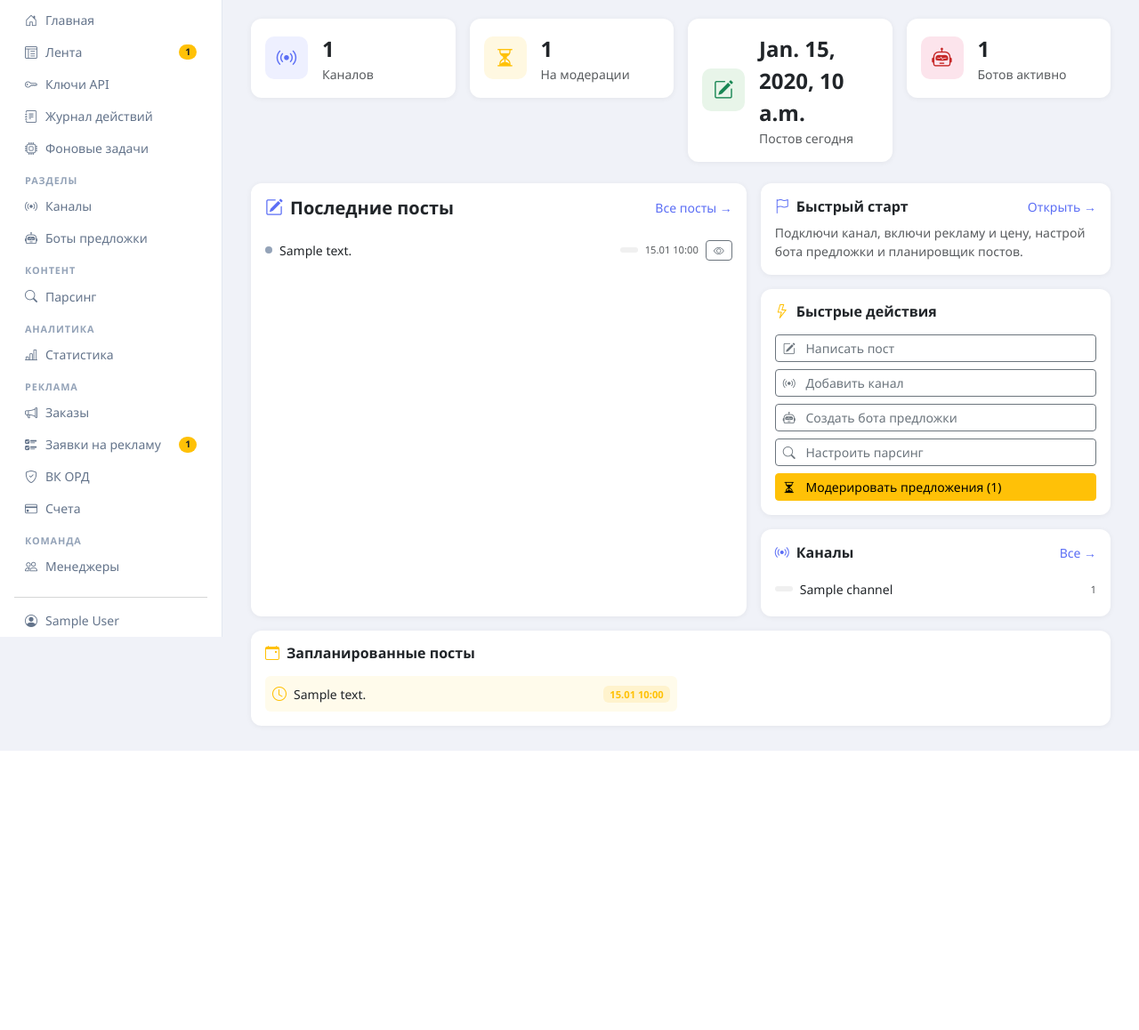
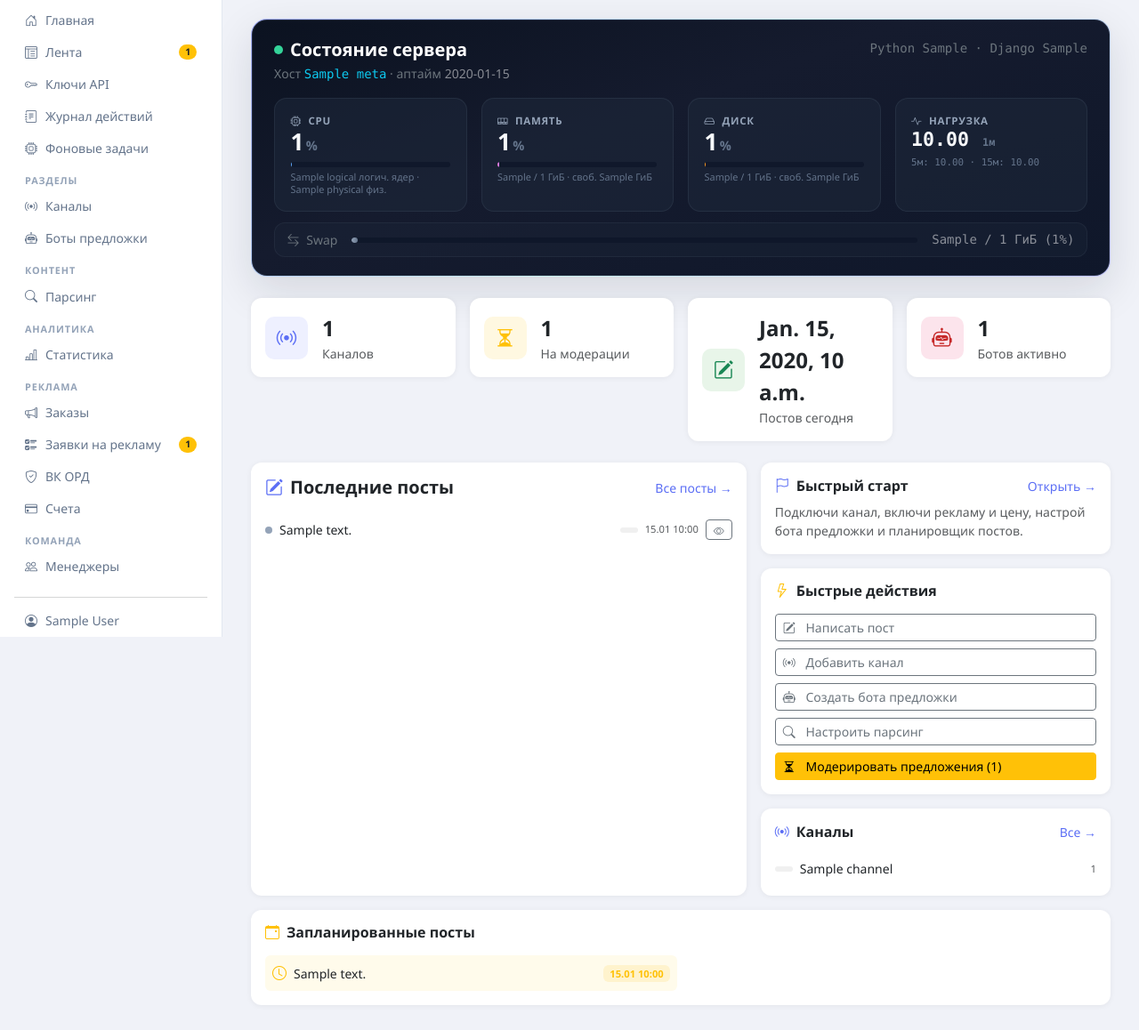
Before and after one commit to popovartem1997/pro_channels, a Django app: template templates/accounts/dashboard.html in a window 1280 px wide. Shown: the part 84-1242 px from the top of the page at 89% size. Before the commit the page ends 928 px from the top, so only its background shows below. Run offline with Django 4.2, Linux system fonts and the light colour scheme; a user stored in the database is signed in; tables that the repository leaves empty hold one stand-in row (values such as "Sample post"); the template is opened without the code that fills it: most values are stand-ins (such as "Sample title", 1, 10 or a date in 2020); some libraries are stand-ins or nearby versions.

Commit message:
Сохранение · main · 2026-04-05 15:06 — views.py, server_stats.py, requirements.txt, dashboard.html, … · 5 files changed, 342 insertions(+), 2 deletions(-)

```diff
--- a/requirements.txt
+++ b/requirements.txt
@@ -32,6 +32,7 @@ WeasyPrint==60.2
 Pillow==10.2.0
 
 # ─── Утилиты ──────────────────────────────────────────────────────────────────
+psutil==6.1.1
 django-storages==1.14.2
 Markdown==3.5.2
 pytz==2024.1
--- a/templates/accounts/dashboard.html
+++ b/templates/accounts/dashboard.html
@@ -4,6 +4,67 @@
 
 {% block extra_css %}
 .stat-icon { width:48px;height:48px;border-radius:10px;display:flex;align-items:center;justify-content:center;font-size:1.4rem;flex-shrink:0; }
+/* Панель «Состояние сервера» (суперпользователь) */
+.pc-server-shell {
+  border-radius: 18px;
+  padding: 1px;
+  background: linear-gradient(135deg, rgba(91,110,245,.5), rgba(45,212,191,.22), rgba(99,102,241,.35));
+  box-shadow: 0 16px 48px rgba(15, 23, 42, .12);
+}
+.pc-server-inner {
+  border-radius: 17px;
+  padding: 1.35rem 1.5rem 1.25rem;
+  background: linear-gradient(160deg, #0b1220 0%, #151b2e 42%, #0f172a 100%);
+  color: #cbd5e1;
+  border: 1px solid rgba(148, 163, 184, .12);
+}
+.pc-server-pulse {
+  width: 10px;
+  height: 10px;
+  border-radius: 50%;
+  background: #34d399;
+  box-shadow: 0 0 0 0 rgba(52, 211, 153, .5);
+  animation: pc-server-pulse 2.2s ease-out infinite;
+}
+@keyframes pc-server-pulse {
+  0% { box-shadow: 0 0 0 0 rgba(52, 211, 153, .45); }
+  70% { box-shadow: 0 0 0 10px rgba(52, 211, 153, 0); }
+  100% { box-shadow: 0 0 0 0 rgba(52, 211, 153, 0); }
+}
+.pc-metric-tile {
+  background: rgba(30, 41, 59, .55);
+  border: 1px solid rgba(148, 163, 184, .1);
+  border-radius: 14px;
+  padding: 1rem 1.1rem;
+  height: 100%;
+}
+.pc-metric-label { font-size: .72rem; text-transform: uppercase; letter-spacing: .06em; color: #94a3b8; font-weight: 600; }
+.pc-metric-value { font-size: 1.65rem; font-weight: 800; color: #f8fafc; line-height: 1.1; }
+.pc-metric-value.pc-metric-load { font-size: 1.35rem; }
+.pc-metric-unit { font-size: .55em; font-weight: 600; color: #64748b; margin-left: 2px; }
+.pc-metric-hint { font-size: .68rem; color: #64748b; line-height: 1.35; }
+.pc-progress-wrap {
+  height: 6px;
+  border-radius: 6px;
+  background: rgba(15, 23, 42, .85);
+  overflow: hidden;
+}
+.pc-progress-fill {
+  height: 100%;
+  border-radius: 6px;
+  transition: width .35s ease;
+  max-width: 100%;
+}
+.pc-progress-cpu { background: linear-gradient(90deg, #38bdf8, #818cf8); }
+.pc-progress-ram { background: linear-gradient(90deg, #f472b6, #c084fc); }
+.pc-progress-disk { background: linear-gradient(90deg, #fbbf24, #f97316); }
+.pc-progress-swap { background: linear-gradient(90deg, #94a3b8, #64748b); }
+.pc-swap-bar {
+  background: rgba(30, 41, 59, .35);
+  border-radius: 12px;
+  padding: .5rem .85rem;
+  border: 1px solid rgba(148, 163, 184, .08);
+}
 {% endblock %}
 
 {% block content %}
@@ -22,6 +83,12 @@
     <i class="bi bi-plus-lg me-1"></i> Добавить канал
   </a>
 </div>
+
+{% if server_stats %}
+<div class="mb-4">
+  {% include 'includes/superuser_server_stats.html' %}
+</div>
+{% endif %}
 
 <!-- Статистика верхняя -->
 <div class="row g-3 mb-4">
--- /dev/null
+++ b/templates/includes/superuser_server_stats.html
@@ -0,0 +1,118 @@
+{% comment %}Состояние сервера — только для суперпользователя (контекст server_stats).{% endcomment %}
+{% if server_stats %}
+<div class="pc-server-shell mb-1">
+  <div class="pc-server-inner">
+    <div class="d-flex flex-wrap align-items-start justify-content-between gap-3 mb-3">
+      <div>
+        <div class="d-flex align-items-center gap-2 mb-1">
+          <span class="pc-server-pulse" aria-hidden="true"></span>
+          <h5 class="fw-bold mb-0 text-white">Состояние сервера</h5>
+        </div>
+        <p class="small text-secondary mb-0">
+          Хост <span class="text-info font-monospace">{{ server_stats.meta.hostname }}</span>
+          {% if server_stats.meta.uptime_human %}
+            · аптайм <span class="text-white-50">{{ server_stats.meta.uptime_human }}</span>
+          {% endif %}
+        </p>
+      </div>
+      <div class="text-end small text-secondary font-monospace">
+        Python {{ server_stats.meta.python_version }} · Django {{ server_stats.meta.django_version }}
+      </div>
+    </div>
+
+    <div class="row g-3">
+      <!-- CPU -->
+      <div class="col-6 col-lg-3">
+        <div class="pc-metric-tile">
+          <div class="pc-metric-label"><i class="bi bi-cpu me-1"></i> CPU</div>
+          {% if server_stats.cpu.error %}
+            <div class="pc-metric-hint text-warning">{{ server_stats.cpu.error|truncatechars:48 }}</div>
+          {% elif server_stats.cpu.percent is not None %}
+            <div class="pc-metric-value">{{ server_stats.cpu.percent }}<span class="pc-metric-unit">%</span></div>
+            <div class="pc-progress-wrap mt-2">
+              <div class="pc-progress-fill pc-progress-cpu" style="width: {{ server_stats.cpu.percent|floatformat:0 }}%;"></div>
+            </div>
+            {% if server_stats.cpu.logical %}
+              <div class="pc-metric-hint mt-1">{{ server_stats.cpu.logical }} логич. ядер{% if server_stats.cpu.physical %} · {{ server_stats.cpu.physical }} физ.{% endif %}</div>
+            {% endif %}
+          {% else %}
+            <div class="pc-metric-value text-secondary small">—</div>
+          {% endif %}
+        </div>
+      </div>
+
+      <!-- RAM -->
+      <div class="col-6 col-lg-3">
+        <div class="pc-metric-tile">
+          <div class="pc-metric-label"><i class="bi bi-memory me-1"></i> Память</div>
+          {% if server_stats.memory.error %}
+            <div class="pc-metric-hint text-warning">{{ server_stats.memory.error|truncatechars:48 }}</div>
+          {% elif server_stats.memory.percent is not None %}
+            <div class="pc-metric-value">{{ server_stats.memory.percent }}<span class="pc-metric-unit">%</span></div>
+            <div class="pc-progress-wrap mt-2">
+              <div class="pc-progress-fill pc-progress-ram" style="width: {{ server_stats.memory.percent|floatformat:0 }}%;"></div>
+            </div>
+            <div class="pc-metric-hint mt-1">
+              {{ server_stats.memory.used_gb }} / {{ server_stats.memory.total_gb }} ГиБ · своб. {{ server_stats.memory.available_gb }} ГиБ
+            </div>
+          {% else %}
+            <div class="pc-metric-value text-secondary small">недоступно</div>
+          {% endif %}
+        </div>
+      </div>
+
+      <!-- Disk -->
+      <div class="col-6 col-lg-3">
+        <div class="pc-metric-tile">
+          <div class="pc-metric-label"><i class="bi bi-hdd me-1"></i> Диск</div>
+          {% if server_stats.disk.error %}
+            <div class="pc-metric-hint text-warning">{{ server_stats.disk.error|truncatechars:48 }}</div>
+          {% elif server_stats.disk.percent is not None %}
+            <div class="pc-metric-value">{{ server_stats.disk.percent }}<span class="pc-metric-unit">%</span></div>
+            <div class="pc-progress-wrap mt-2">
+              <div class="pc-progress-fill pc-progress-disk" style="width: {{ server_stats.disk.percent|floatformat:0 }}%;"></div>
+            </div>
+            <div class="pc-metric-hint mt-1 text-truncate" title="{{ server_stats.disk.path }}">
+              {{ server_stats.disk.used_gb }} / {{ server_stats.disk.total_gb }} ГиБ · своб. {{ server_stats.disk.free_gb }} ГиБ
+            </div>
+          {% else %}
+            <div class="pc-metric-value text-secondary small">недоступно</div>
+          {% endif %}
+        </div>
+      </div>
+
+      <!-- Load -->
+      <div class="col-6 col-lg-3">
+        <div class="pc-metric-tile">
+          <div class="pc-metric-label"><i class="bi bi-activity me-1"></i> Нагрузка</div>
+          {% if server_stats.load %}
+            <div class="pc-metric-value pc-metric-load font-monospace">
+              {{ server_stats.load.0|floatformat:2 }} <span class="pc-metric-unit small">1м</span>
+            </div>
+            <div class="pc-metric-hint mt-2 font-monospace">
+              5м: {{ server_stats.load.1|floatformat:2 }} · 15м: {{ server_stats.load.2|floatformat:2 }}
+            </div>
+          {% else %}
+            <div class="pc-metric-value text-secondary small">—</div>
+            <div class="pc-metric-hint mt-1">Нет данных (например Windows)</div>
+          {% endif %}
+        </div>
+      </div>
+    </div>
+
+    {% if server_stats.swap and server_stats.swap.percent is not None and server_stats.swap.total_gb %}
+    <div class="row g-2 mt-1">
+      <div class="col-12">
+        <div class="pc-swap-bar d-flex align-items-center gap-3 flex-wrap">
+          <span class="small text-secondary text-nowrap"><i class="bi bi-arrow-left-right me-1"></i> Swap</span>
+          <div class="flex-grow-1 pc-progress-wrap" style="min-width:120px;">
+            <div class="pc-progress-fill pc-progress-swap" style="width: {{ server_stats.swap.percent|floatformat:0 }}%;"></div>
+          </div>
+          <span class="small font-monospace text-white-50">{{ server_stats.swap.used_gb }} / {{ server_stats.swap.total_gb }} ГиБ ({{ server_stats.swap.percent }}%)</span>
+        </div>
+      </div>
+    </div>
+    {% endif %}
+  </div>
+</div>
+{% endif %}
```
Also changed, not shown: accounts/views.py (+7 -2 lines), core/server_stats.py (added, +149 -0 lines).
